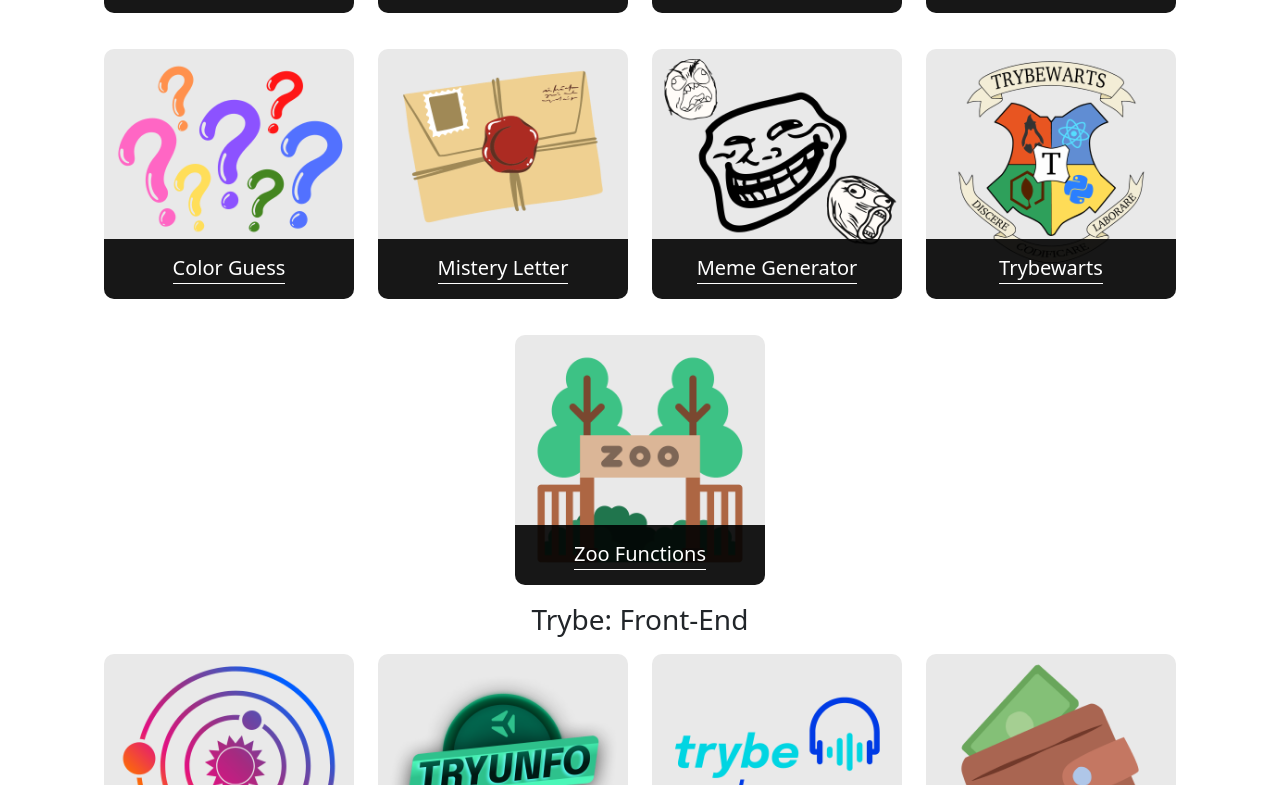
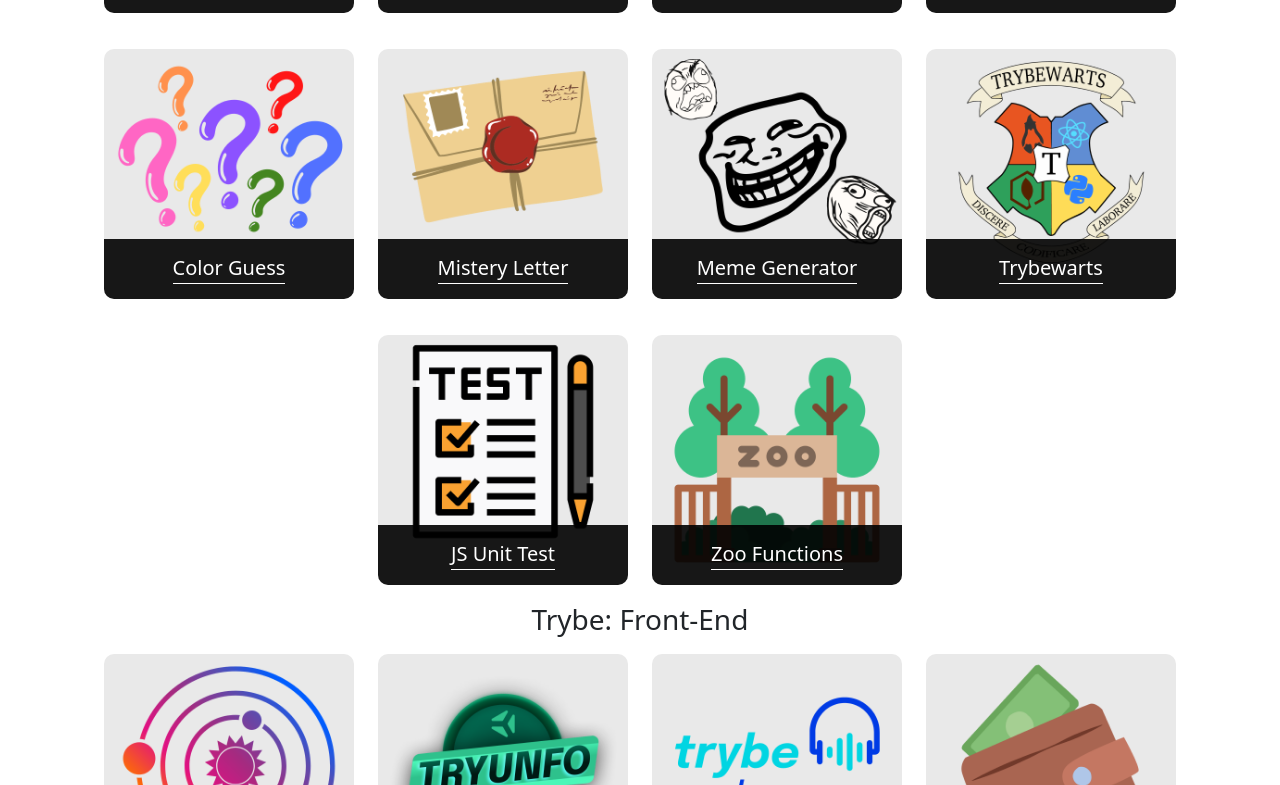
Before and after one commit to SheilaNS/sheilans.github.io, a React (Create React App) app: page /projects in a window 1280 px wide. Shown: the part 523-1308 px from the top of the page. Built offline with nearby package versions, Linux system fonts and the light colour scheme.

Commit message:
feat: add js-unit-tests project

```diff
--- a/src/data/projectsFund.js
+++ b/src/data/projectsFund.js
@@ -2,6 +2,7 @@ import pixels from '../assets/images/projects/pixel-art.png';
 import list from '../assets/images/projects/list.png';
 import lessons from '../assets/images/projects/lessons2.png';
 import trybewarts from '../assets/images/projects/trybewarts.png';
+import test from '../assets/images/projects/test.png';
 import play from '../assets/images/projects/playground.png';
 import zoo from '../assets/images/projects/zoo2.png';
 import color from '../assets/images/projects/guess2.png';
@@ -84,6 +85,15 @@ const fundamentals = [
     webIcon: web,
   },
   {
+    name: "JS Unit Test",
+    image: test,
+    description: "Practicing ES6 and unit tests in Jest.",
+    gitHub: "https://github.com/SheilaNS/project-js-unit-tests",
+    gitIcon: github,
+    web: undefined,
+    webIcon: web,
+  },
+  {
     name: "Zoo Functions",
     image: zoo,
     description: "Zoo management system using Higher Order Functions.",
```
Also changed, not shown: src/assets/images/projects/test.png (added).
